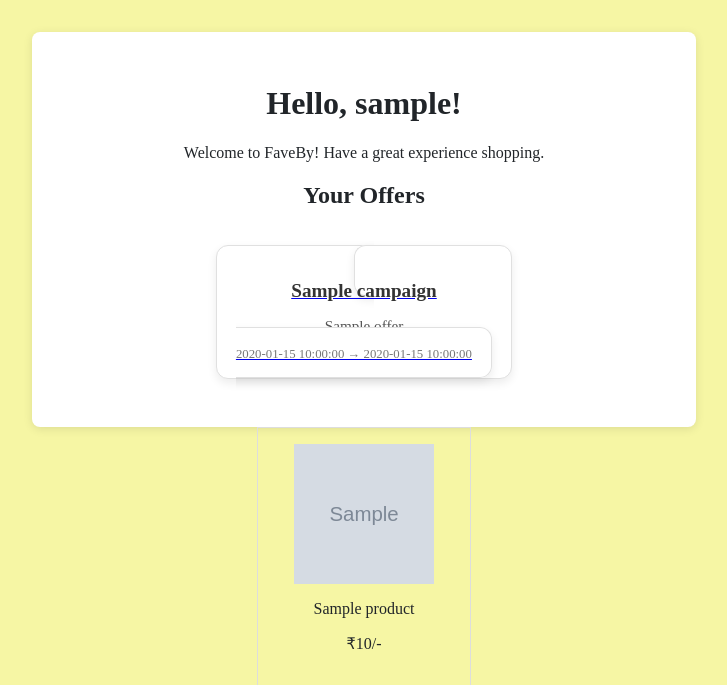
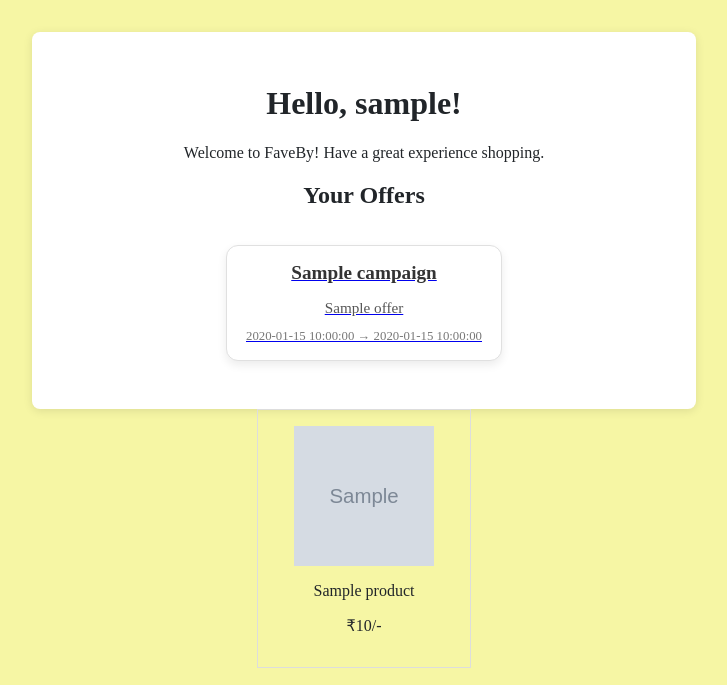
Before and after one commit to anagha3457/aws_capstone_project, a Flask app: template templates/home.html in a window 1280 px wide. Shown: the part 59-744 px from the top of the page, without its empty margins (276-1003 px from the left). Run offline with Flask 3, Linux system fonts and the light colour scheme; the template is opened without the code that fills it: most values are stand-ins (such as "Sample title", 1, 10 or a date in 2020); grey boxes marked "Sample" are stand-in pictures; parts of the project's set-up code (start-up, migrations or seed data) failed here and were passed over.

Commit message:
Update home.html

```diff
--- a/templates/home.html
+++ b/templates/home.html
@@ -14,7 +14,7 @@
 <div class="campaign-container">
 {% if campaigns %}
     {% for c in campaigns %}
-        <div class="campaign-card">
+        <!-- <div class="campaign-card"> -->
             <!-- <h3>{{ c.name }}</h3>
             <p>{{ c.offer }}</p>
             <small>{{ c.start_time }} → {{ c.end_time }}</small>
@@ -24,7 +24,7 @@
             <p>{{ c.offer }}</p>
             <small>{{ c.start_time }} → {{ c.end_time }}</small>
         </a>
-        </div>
+        <!-- </div> -->
     {% endfor %}
 {% else %}
     <p>No offers available right now.</p>
```
